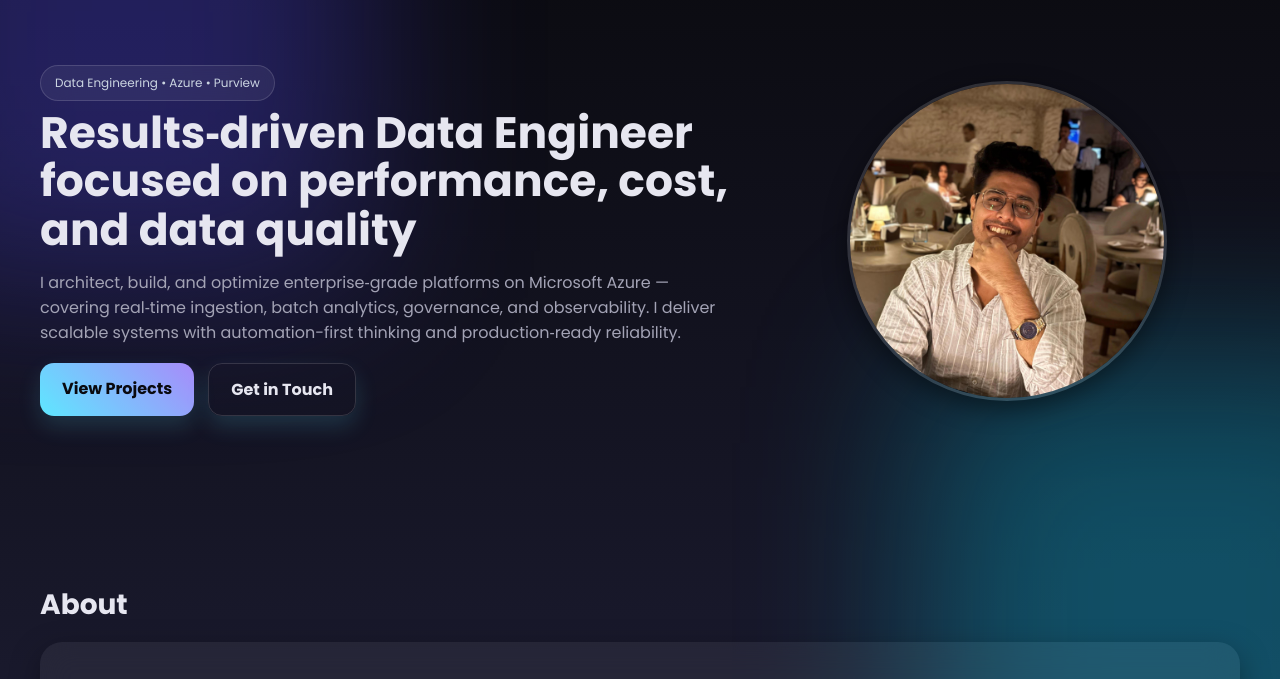
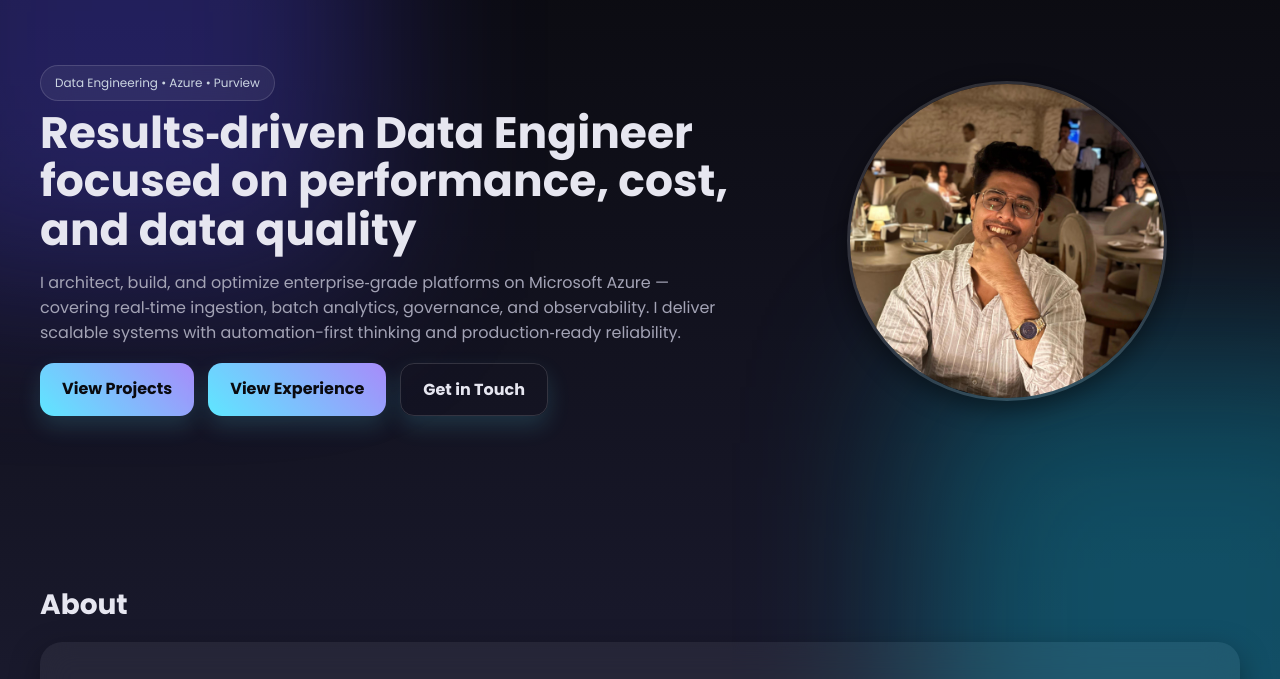
Before and after one commit to this-vivek/portfolio, a plain HTML site: page index.html in a window 1280 px wide. Shown: the part 81-760 px from the top of the page. Drawn offline with Linux system fonts and the light colour scheme.

Commit message:
Update index.html

```diff
--- a/index.html
+++ b/index.html
@@ -204,6 +204,7 @@ body{ scroll-snap-type:y proximity; }
         <p>I architect, build, and optimize enterprise‑grade platforms on Microsoft Azure — covering real‑time ingestion, batch analytics, governance, and observability. I deliver scalable systems with automation-first thinking and production‑ready reliability.</p>
         <div class="cta">
           <a class="btn" href="#projects">View Projects</a>
+          <a class="btn" href="#experience">View Experience</a>
           <a class="btn ghost" href="#contact">Get in Touch</a>
         </div>
       </div>
```
